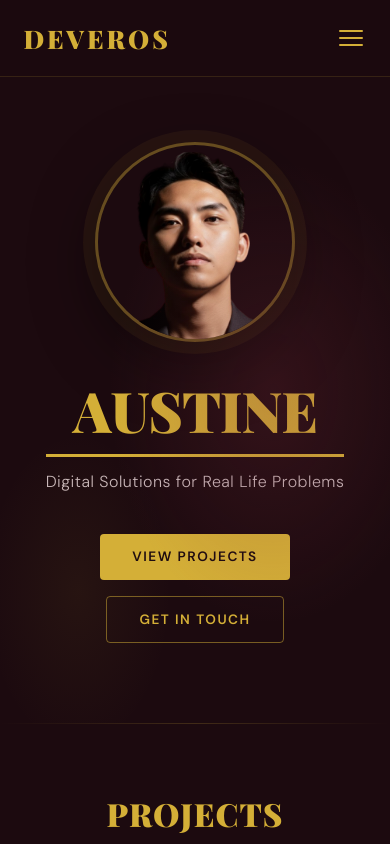
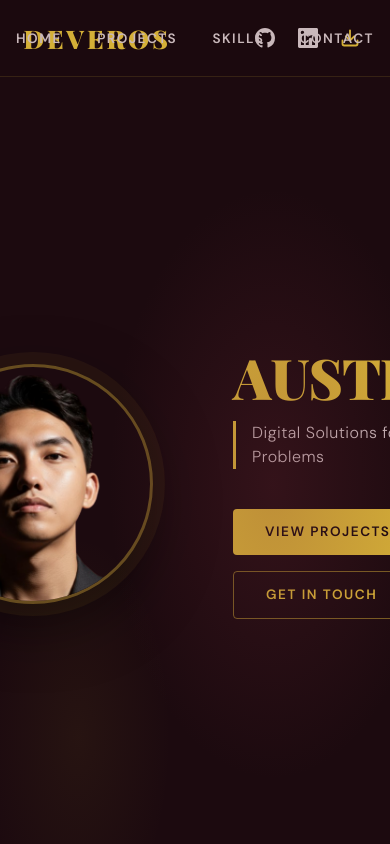
Before and after one commit to AustineLomocso/Portfolio, a React (Vite) app in the folder my-react-app/: page / in a window 390 px wide. Shown: the top 844 px of the page. Built offline with nearby package versions, Linux system fonts and the light colour scheme.

Commit message:
i dont wanna vibe code anymore

```diff
--- a/my-react-app/src/Header.jsx
+++ b/my-react-app/src/Header.jsx
@@ -1,5 +1,3 @@
-import { useState } from "react";
-
 const GitHubIcon = () => (
   <svg xmlns="http://www.w3.org/2000/svg" width="20" height="20" viewBox="0 0 24 24" fill="currentColor" aria-hidden="true">
     <path d="M12 0C5.37 0 0 5.37 0 12c0 5.31 3.435 9.795 8.205 11.385.6.105.825-.255.825-.57 0-.285-.015-1.23-.015-2.235-3.015.555-3.795-.735-4.035-1.41-.135-.345-.72-1.41-1.23-1.695-.42-.225-1.02-.78-.015-.795.945-.015 1.62.87 1.845 1.23 1.08 1.815 2.805 1.305 3.495.99.105-.78.42-1.305.765-1.605-2.67-.3-5.46-1.335-5.46-5.925 0-1.305.465-2.385 1.23-3.225-.12-.3-.54-1.53.12-3.18 0 0 1.005-.315 3.3 1.23.96-.27 1.98-.405 3-.405s2.04.135 3 .405c2.295-1.56 3.3-1.23 3.3-1.23.66 1.65.24 2.88.12 3.18.765.84 1.23 1.905 1.23 3.225 0 4.605-2.805 5.625-5.475 5.925.435.375.81 1.095.81 2.22 0 1.605-.015 2.895-.015 3.3 0 .315.225.69.825.57A12.02 12.02 0 0 0 24 12c0-6.63-5.37-12-12-12z"/>
@@ -22,12 +20,7 @@ const DownloadIcon = () => (
 );
 
 function Header() {
-  const [menuOpen, setMenuOpen] = useState(false);
-
-  const closeMenu = () => setMenuOpen(false);
-
   return (
-    <>
     <header>
       <span className="header-logo">DEVEROS</span>
 
@@ -51,7 +44,7 @@ function Header() {
           <GitHubIcon />
         </a>
         <a
-            href="https://www.linkedin.com/in/austine-lomocso-bb1448255/"
+          href="https://linkedin.com/in/austine-lomocso"
           target="_blank"
           rel="noreferrer"
           className="header-social-icon"
@@ -62,6 +55,8 @@ function Header() {
         <a
           href="/AustineLomocso_Resume.pdf"
           download="Austine_Resume.pdf"
+          target="_blank"
+          rel="noreferrer"
           className="header-social-icon header-download-btn"
           aria-label="Download CV"
           title="Download CV"
@@ -69,58 +64,7 @@ function Header() {
           <DownloadIcon />
         </a>
       </div>
-
-        <button
-          className={`hamburger ${menuOpen ? "open" : ""}`}
-          onClick={() => setMenuOpen(!menuOpen)}
-          aria-label="Toggle menu"
-        >
-          <span></span>
-          <span></span>
-          <span></span>
-        </button>
     </header>
-
-      {/* Mobile nav overlay */}
-      <div className={`mobile-nav ${menuOpen ? "open" : ""}`}>
-        <a href="#hero"     onClick={closeMenu}>Home</a>
-        <a href="#projects" onClick={closeMenu}>Projects</a>
-        <a href="#skills"   onClick={closeMenu}>Skills</a>
-        <a href="#contact"  onClick={closeMenu}>Contact</a>
-
-        <div className="mobile-social-row">
-          <a
-            href="https://github.com/AustineLomocso"
-            target="_blank"
-            rel="noreferrer"
-            className="mobile-social-icon"
-            aria-label="GitHub"
-            onClick={closeMenu}
-          >
-            <GitHubIcon />
-          </a>
-          <a
-            href="https://www.linkedin.com/in/austine-lomocso-bb1448255"
-            target="_blank"
-            rel="noreferrer"
-            className="mobile-social-icon"
-            aria-label="LinkedIn"
-            onClick={closeMenu}
-          >
-            <LinkedInIcon />
-          </a>
-        </div>
-
-        <button className="mobile-cv-btn" onClick={closeMenu}>
-          <a
-            href="/AustineLomocso_Resume.pdf"
-            download="Austine_Resume.pdf"
-          >
-            Download CV
-          </a>
-        </button>
-      </div>
-    </>
   );
 }
 
--- a/my-react-app/src/index.css
+++ b/my-react-app/src/index.css
@@ -105,14 +105,7 @@ header {
   z-index: 1000;
 }
 
-/* Nav is pulled out of flow and pinned to the true centre of the header */
-header nav {
-  position: absolute;
-  left: 50%;
-  transform: translateX(-50%);
-}
-
-/* Nav is lifted out of flex flow and pinned to the true center of the header */
+/* Nav pinned to the true centre of the header */
 header nav {
   position: absolute;
   left: 50%;
@@ -164,7 +157,7 @@ header nav ul li a:hover::after {
   width: 100%;
 }
 
-/* Groups the icons + CV button on the right side */
+/* Groups the icons + download button on the right side */
 .header-right {
   display: flex;
   align-items: center;
@@ -186,35 +179,7 @@ header nav ul li a:hover::after {
   background: var(--gold-dim);
 }
 
-/* Mobile social icons row inside the overlay */
-.mobile-social-row {
-  display: flex;
-  gap: 1.5rem;
-  margin: 0.5rem 0;
-}
-
-.mobile-social-icon {
-  display: flex;
-  align-items: center;
-  justify-content: center;
-  color: var(--text-muted);
-  padding: 0.8rem;
-  border: 1px solid rgba(255,255,255,0.1);
-  border-radius: 50%;
-  transition: color 0.2s ease, border-color 0.2s ease;
-}
-
-.mobile-social-icon svg {
-  width: 26px;
-  height: 26px;
-}
-
-.mobile-social-icon:hover {
-  color: var(--gold);
-  border-color: var(--gold);
-}
-
-/* Download icon button — same size as social icons, gold tint to distinguish */
+/* Download icon — same size as social icons, gold tint to distinguish */
 .header-download-btn {
   border: none !important;
   color: var(--gold) !important;
@@ -225,89 +190,6 @@ header nav ul li a:hover::after {
 .header-download-btn:hover {
   color: var(--gold) !important;
   background: var(--gold-dim) !important;
-}
-
-/* Hamburger */
-.hamburger {
-  display: none;
-  flex-direction: column;
-  gap: 5px;
-  cursor: pointer;
-  padding: 4px;
-  background: none;
-  border: none;
-  z-index: 1100;
-}
-
-.hamburger span {
-  display: block;
-  width: 24px;
-  height: 2px;
-  background: var(--gold);
-  border-radius: 2px;
-  transition: all 0.3s ease;
-}
-
-.hamburger.open span:nth-child(1) {
-  transform: rotate(45deg) translate(5px, 5px);
-}
-.hamburger.open span:nth-child(2) {
-  opacity: 0;
-}
-.hamburger.open span:nth-child(3) {
-  transform: rotate(-45deg) translate(5px, -5px);
-}
-
-/* Mobile nav overlay */
-.mobile-nav {
-  display: none;
-  position: fixed;
-  inset: 0;
-  background: rgba(28, 10, 15, 0.97);
-  z-index: 1050;
-  flex-direction: column;
-  align-items: center;
-  justify-content: center;
-  gap: 2.5rem;
-}
-
-.mobile-nav.open {
-  display: flex;
-}
-
-.mobile-nav a {
-  font-family: 'Playfair Display', serif;
-  font-size: 2rem;
-  font-weight: 700;
-  color: var(--text-muted);
-  letter-spacing: 2px;
-  transition: color 0.2s ease;
-}
-
-.mobile-nav a:hover {
-  color: var(--gold);
-}
-
-.mobile-nav .mobile-cv-btn {
-  margin-top: 1rem;
-  font-family: 'DM Sans', sans-serif;
-  font-size: 0.9rem;
-  font-weight: 600;
-  letter-spacing: 2px;
-  text-transform: uppercase;
-  color: var(--bg-color);
-  background: var(--gold);
-  border: none;
-  padding: 0.8rem 2.5rem;
-  border-radius: 4px;
-  cursor: pointer;
-}
-
-.mobile-nav .mobile-cv-btn a {
-  color: var(--bg-color);
-  display: block;
-  width: 100%;
-  height: 100%;
 }
 
 /* ===== HERO ===== */
@@ -322,7 +204,6 @@ header nav ul li a:hover::after {
   overflow: hidden;
 }
 
-/* Subtle background texture */
 .hero::before {
   content: '';
   position: absolute;
@@ -692,114 +573,3 @@ footer .footer-brand {
 .fade-up {
   animation: fadeUp 0.6s ease forwards;
 }
-
-/* ===== RESPONSIVE — TABLET (≤900px) ===== */
-@media (max-width: 900px) {
-  :root {
-    --section-padding: 5rem 6%;
-  }
-
-  .hero {
-    flex-direction: column;
-    text-align: center;
-    gap: 2.5rem;
-    padding-top: 5rem;
-    min-height: auto;
-    padding-bottom: 5rem;
-  }
-
-  .heroDesc {
-    align-items: center;
-  }
-
-  .heroDesc h1 {
-    text-align: center;
-  }
-
-  .heroDesc .hero-tagline {
-    border-left: none;
-    border-top: 3px solid var(--gold);
-    padding-left: 0;
-    padding-top: 0.8rem;
-    text-align: center;
-  }
-
-  .hero-cta {
-    justify-content: center;
-  }
-
-  header nav,
-  .header-right {
-    display: none;
-  }
-
-  .hamburger {
-    display: flex;
-  }
-}
-
-/* ===== RESPONSIVE — MOBILE (≤600px) ===== */
-@media (max-width: 600px) {
-  :root {
-    --section-padding: 4rem 5%;
-  }
-
-  .heroCard img {
-    width: 200px;
-    height: 200px;
-  }
-
-  .project-container {
-    grid-template-columns: 1fr;
-    max-width: 420px;
-    margin: 0 auto;
-  }
-
-  .projCard img {
-    height: 180px;
-  }
-
-  form {
-    padding: 1.8rem 1.4rem;
-  }
-
-  .categories {
-    gap: 0.5rem;
-  }
-
-  .categories button {
-    padding: 0.5rem 1.2rem;
-    font-size: 0.8rem;
-  }
-
-  .skill-list li {
-    padding: 0.65rem 1.2rem;
-    font-size: 0.88rem;
-  }
-
-  .section-title {
-    font-size: 2rem;
-    margin-bottom: 2.5rem;
-  }
-}
-
-/* ===== RESPONSIVE — SMALL MOBILE (≤380px) ===== */
-@media (max-width: 380px) {
-  .header-logo {
-    font-size: 1.3rem;
-  }
-
-  .heroDesc h1 {
-    font-size: 3rem;
-  }
-
-  .hero-cta a {
-    padding: 0.65rem 1.4rem;
-    font-size: 0.78rem;
-  }
-
-  form input[type="submit"] {
-    font-size: 0.8rem;
-    letter-spacing: 1px;
-  }
-}
```
Lines whose indentation alone changed are shown as unchanged.
